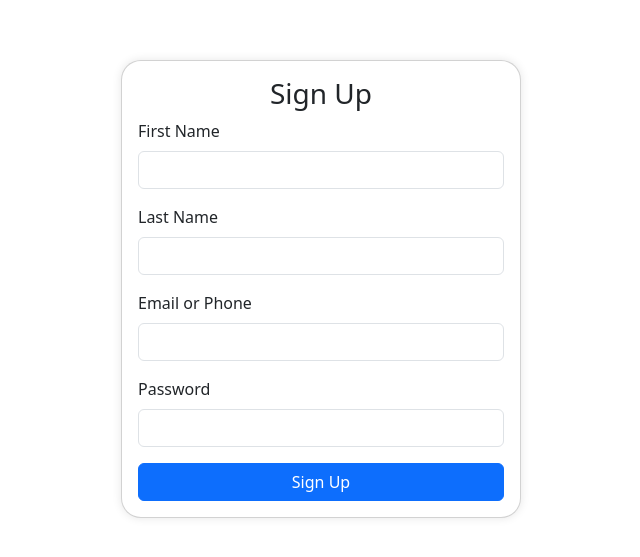
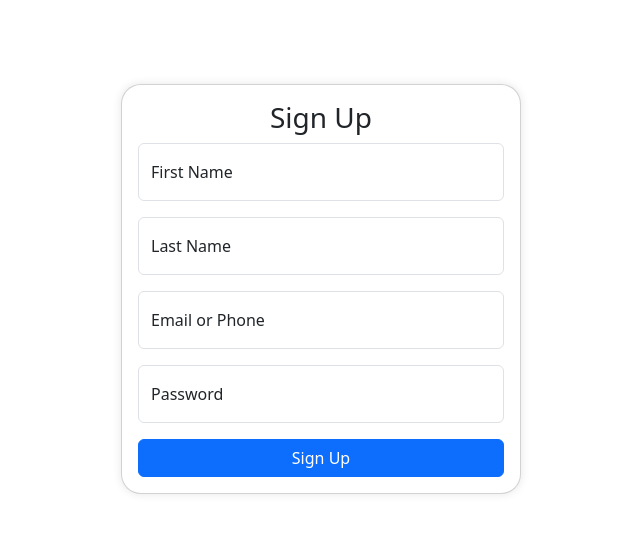
Before and after one commit to iqbalk18/AuthVerify, a React (Create React App) app in the folder frontend-project1/: page /signup in a window 1280 px wide. Shown: the part 119-676 px from the top of the page, without its empty margins (269-909 px from the left). Built offline with nearby package versions, Linux system fonts and the light colour scheme.

Commit message:
update layout Signup

```diff
--- a/frontend-project1/src/screens/Signup.js
+++ b/frontend-project1/src/screens/Signup.js
@@ -35,21 +35,21 @@ function Signup() {
               <h3 className="card-title text-center">Sign Up</h3>
               {error && <div className="text-danger">{error}</div>}
               <form>
-                <div className="mb-3">
-                  <label htmlFor="firstname" className="form-label">First Name</label>
-                  <input type="text" className="form-control" id="firstname" value={firstname} onChange={e => setFirstname(e.target.value)} />
+              <div class="form-floating mb-3">
+                  <input type="firstname" class="form-control" id="firstname" placeholder="" value={firstname} onChange={e => setFirstname(e.target.value)} />
+                  <label for="floatingInput">First Name</label>
                 </div>
-                <div className="mb-3">
-                  <label htmlFor="lastname" className="form-label">Last Name</label>
-                  <input type="text" className="form-control" id="lastname" value={lastname} onChange={e => setLastname(e.target.value)} />
+                <div class="form-floating mb-3">
+                  <input type="lastname" class="form-control" id="lastname" placeholder="" value={lastname} onChange={e => setLastname(e.target.value)} />
+                  <label for="floatingInput">Last Name</label>
                 </div>
-                <div className="mb-3">
-                  <label htmlFor="email" className="form-label">Email or Phone</label>
-                  <input type="text" className="form-control" id="email" value={email} onChange={e => setEmail(e.target.value)} />
+                <div class="form-floating mb-3">
+                  <input type="email" class="form-control" id="email" placeholder="" value={email} onChange={e => setEmail(e.target.value)} />
+                  <label for="floatingInput">Email or Phone</label>
                 </div>
-                <div className="mb-3">
-                  <label htmlFor="password" className="form-label">Password</label>
-                  <input type="password" className="form-control" id="password" value={password} onChange={e => setPassword(e.target.value)} />
+                <div class="form-floating mb-3">
+                  <input type="password" class="form-control" id="password" placeholder="" value={password} onChange={e => setPassword(e.target.value)} />
+                  <label for="floatingInput">Password</label>
                 </div>
                 <div className="d-grid">
                   <button type="submit" className="btn btn-primary" onClick={handleSignup}>Sign Up</button>
```
